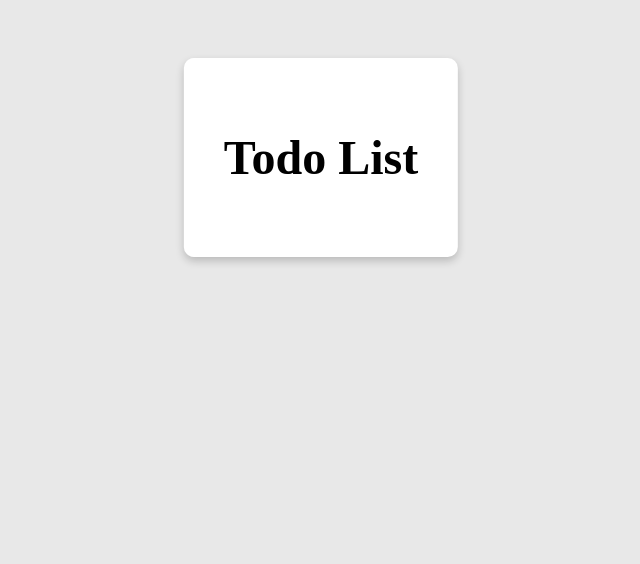
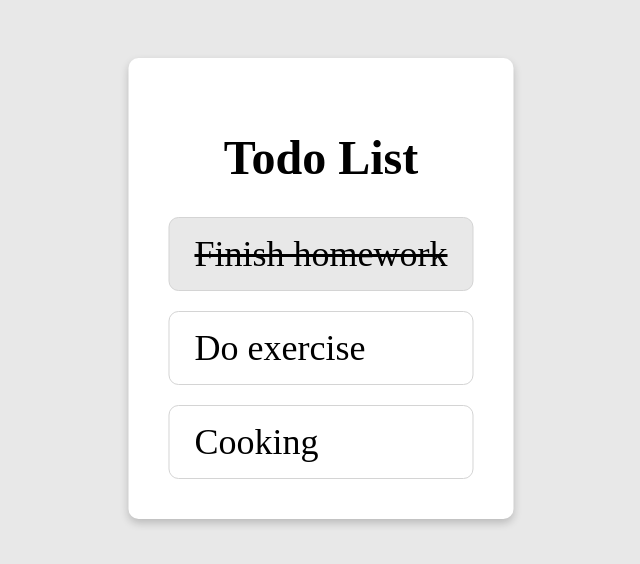
Before and after one commit to HV-Hung/todo-list-vue, a plain HTML site: page index.html in a window 1280 px wide. Shown: the whole page, without its empty margins (319-959 px from the left). Drawn offline with nearby package versions, Linux system fonts and the light colour scheme.

Commit message:
render danh sach

```diff
--- a/index.html
+++ b/index.html
@@ -13,6 +13,14 @@
     <div id="root">
       <div :class="classContainer">
         <h1>{{appName}}</h1>
+        <div class="todo-list">
+          <div
+            v-for="todo in todoList"
+            class="todo"
+            :class="{inactive:todo.status}"
+          >
+            <p>{{todo.todo}}</p>
+          </div>
         </div>
       </div>
     </div>
@@ -22,7 +30,24 @@
         data() {
           return {
             appName: "Todo List",
-            classContainer:"container"
+            classContainer: "container",
+            todoList: [
+              {
+                id: 1,
+                todo: "Finish homework",
+                status: true,
+              },
+              {
+                id: 2,
+                todo: "Do exercise",
+                status: false,
+              },
+              {
+                id: 3,
+                todo: "Cooking",
+                status: false,
+              },
+            ],
           };
         },
         methods: {},
```
